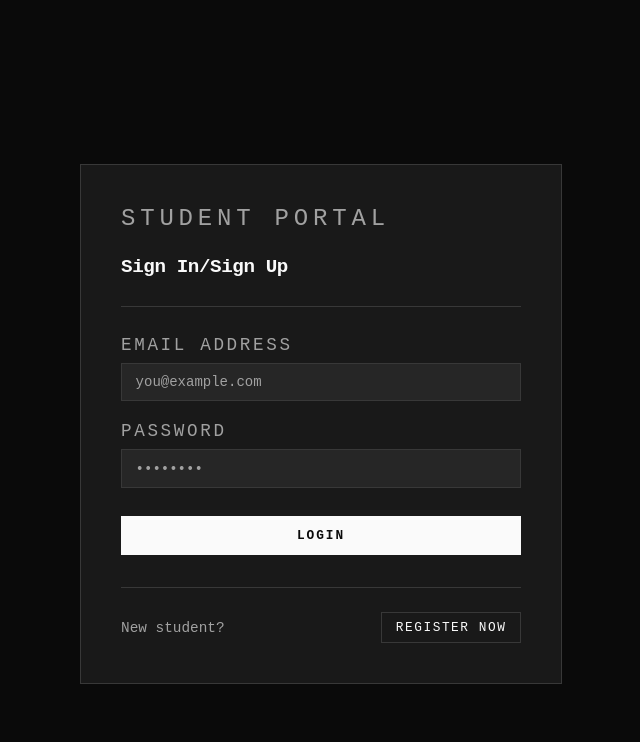
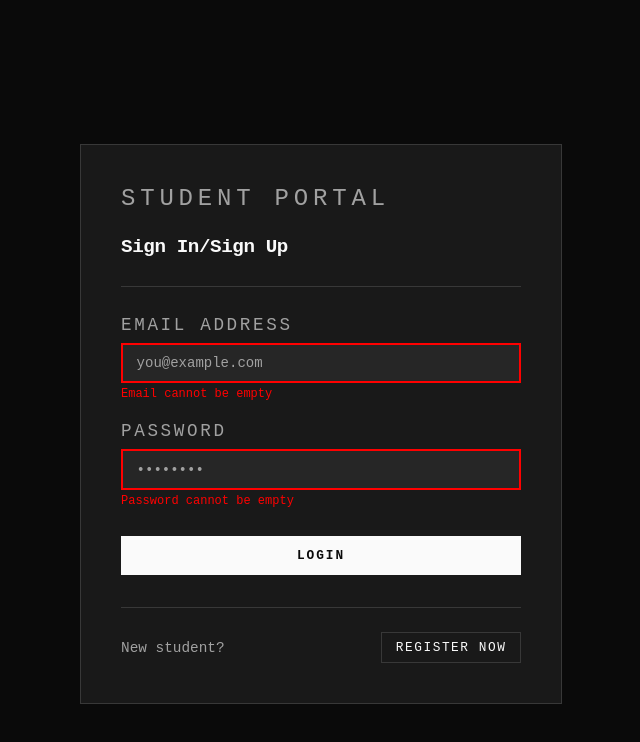
Before and after one commit to JoeChala/IterPath, a React app in the folder frontend/: page / in a window 1280 px wide. Both pictures are taken after a click on the button "LOGIN". Shown: the top 742 px of the page, without its empty margins (319-959 px from the left). Built offline with nearby package versions, Linux system fonts and the light colour scheme; no server answers; the HTML template or start-up script is replaced by a standard one.

Commit message:
Fixed Login Credential Error Cases

```diff
--- a/frontend/src/css/StudentLoginPage.css
+++ b/frontend/src/css/StudentLoginPage.css
@@ -169,3 +169,13 @@
   background: var(--foreground);
   color: var(--background);
 }
+
+.input-error {
+  border: 2px solid red !important;
+}
+
+.error-text {
+  color: red;
+  font-size: 12px;
+  margin-top: 4px;
+}
--- a/frontend/src/pages/StudentLoginPage.jsx
+++ b/frontend/src/pages/StudentLoginPage.jsx
@@ -4,29 +4,61 @@ import "../css/StudentLoginPage.css";
 
 function StudentLoginPage() {
   const navigate = useNavigate();
+
   const [email, setEmail] = useState("");
   const [password, setPassword] = useState("");
 
+  const [emailError, setEmailError] = useState(false);
+  const [passwordError, setPasswordError] = useState(false);
+
   const handleEnterKey = (e) => {
-    const value = document.getElementById
-    if (e.key == "Enter"){
-      loginStudent()
+    if (e.key === "Enter") {
+      loginStudent();
     }
+  };
+
+  const loginStudent = async () => {
+    let hasError = false;
+
+    // Validate Email
+    if (!email.trim()) {
+      setEmailError(true);
+      hasError = true;
     }
 
-  const loginStudent = async () => {
+    // Validate Password
+    if (!password.trim()) {
+      setPasswordError(true);
+      hasError = true;
+    }
+
+    // Stop if validation fails
+    if (hasError) return;
+
+    // Clear errors
+    setEmailError(false);
+    setPasswordError(false);
+
+    try {
       const res = await fetch("http://localhost:5000/auth/students/login", {
         method: "POST",
-      headers: { "Content-Type": "application/json" },
+        headers: {
+          "Content-Type": "application/json",
+        },
         body: JSON.stringify({ email, password }),
       });
 
       const data = await res.json();
+
       if (data.success) {
         alert("Login successful");
         navigate("/dashboard");
       } else {
         alert(data.message);
+      }
+    } catch (error) {
+      console.error("Login error:", error);
+      alert("Something went wrong. Try again.");
     }
   };
 
@@ -40,39 +72,65 @@ function StudentLoginPage() {
 
         <div className="login-divider" />
 
+        {/* Email Field */}
         <div className="login-field">
           <label className="login-label">Email Address</label>
+
           <input
             type="email"
             placeholder="you@example.com"
             value={email}
-            onChange={(e) => setEmail(e.target.value)}
-            className="login-input"
+            onChange={(e) => {
+              setEmail(e.target.value);
+
+              if (emailError) {
+                setEmailError(false);
+              }
+            }}
+            className={`login-input ${emailError ? "input-error" : ""}`}
             onFocus={(e) => (e.target.style.borderColor = "var(--foreground)")}
             onBlur={(e) => (e.target.style.borderColor = "var(--border)")}
+            onKeyDown={handleEnterKey}
           />
+
+          {emailError && <p className="error-text">Email cannot be empty</p>}
         </div>
 
+        {/* Password Field */}
         <div className="login-field">
           <label className="login-label">Password</label>
+
           <input
             type="password"
             placeholder="••••••••"
             value={password}
-            onChange={(e) => setPassword(e.target.value)}
-            className="login-input"
+            onChange={(e) => {
+              setPassword(e.target.value);
+
+              if (passwordError) {
+                setPasswordError(false);
+              }
+            }}
+            className={`login-input ${passwordError ? "input-error" : ""}`}
             onFocus={(e) => (e.target.style.borderColor = "var(--foreground)")}
             onBlur={(e) => (e.target.style.borderColor = "var(--border)")}
             onKeyDown={handleEnterKey}
           />
+
+          {passwordError && (
+            <p className="error-text">Password cannot be empty</p>
+          )}
         </div>
 
+        {/* Login Button */}
         <button onClick={loginStudent} className="login-btn-primary">
           Login
         </button>
 
+        {/* Footer */}
         <div className="login-footer">
           <span className="login-footer-text">New student?</span>
+
           <button
             onClick={() => navigate("/register")}
             className="login-btn-ghost"
```
Lines whose indentation alone changed are shown as unchanged.
